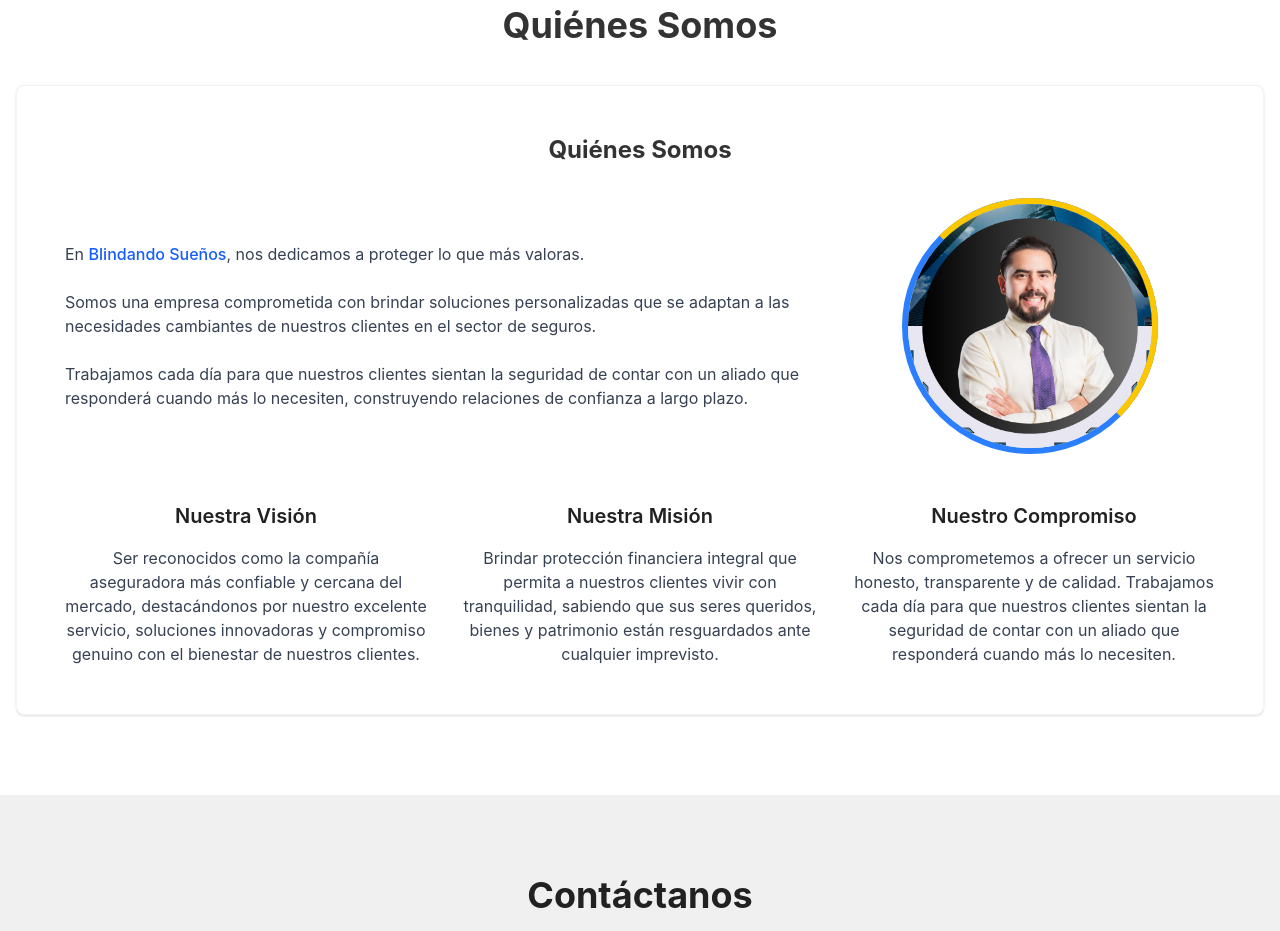
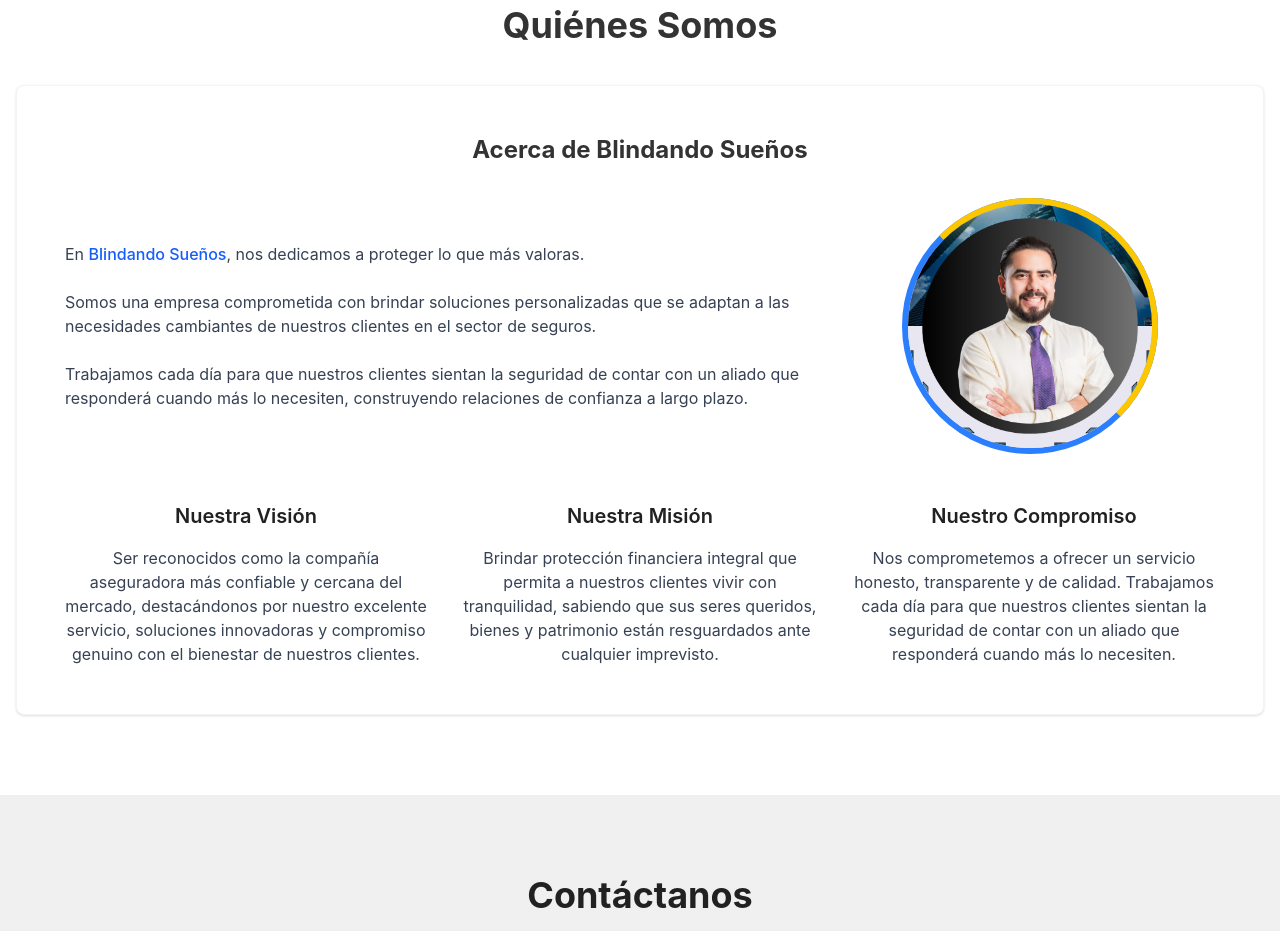
Before and after one commit to milojarow/web-blindando, a Next.js app: page / in a window 1280 px wide. Shown: the part 2060-2991 px from the top of the page. Built offline with nearby package versions, Linux system fonts and the light colour scheme.

Commit message:
Change duplicate heading to 'Acerca de Blindando Sueños'

```diff
--- a/app/page.js
+++ b/app/page.js
@@ -160,7 +160,7 @@
           <div className="bg-white rounded-lg shadow-sm border border-gray-100 p-8 md:p-12">
             <div className="text-center mb-6">
               <h3 className="text-2xl font-bold text-[#333333] mb-8">
-                Quiénes Somos
+                Acerca de Blindando Sueños
               </h3>
             </div>
 
```
